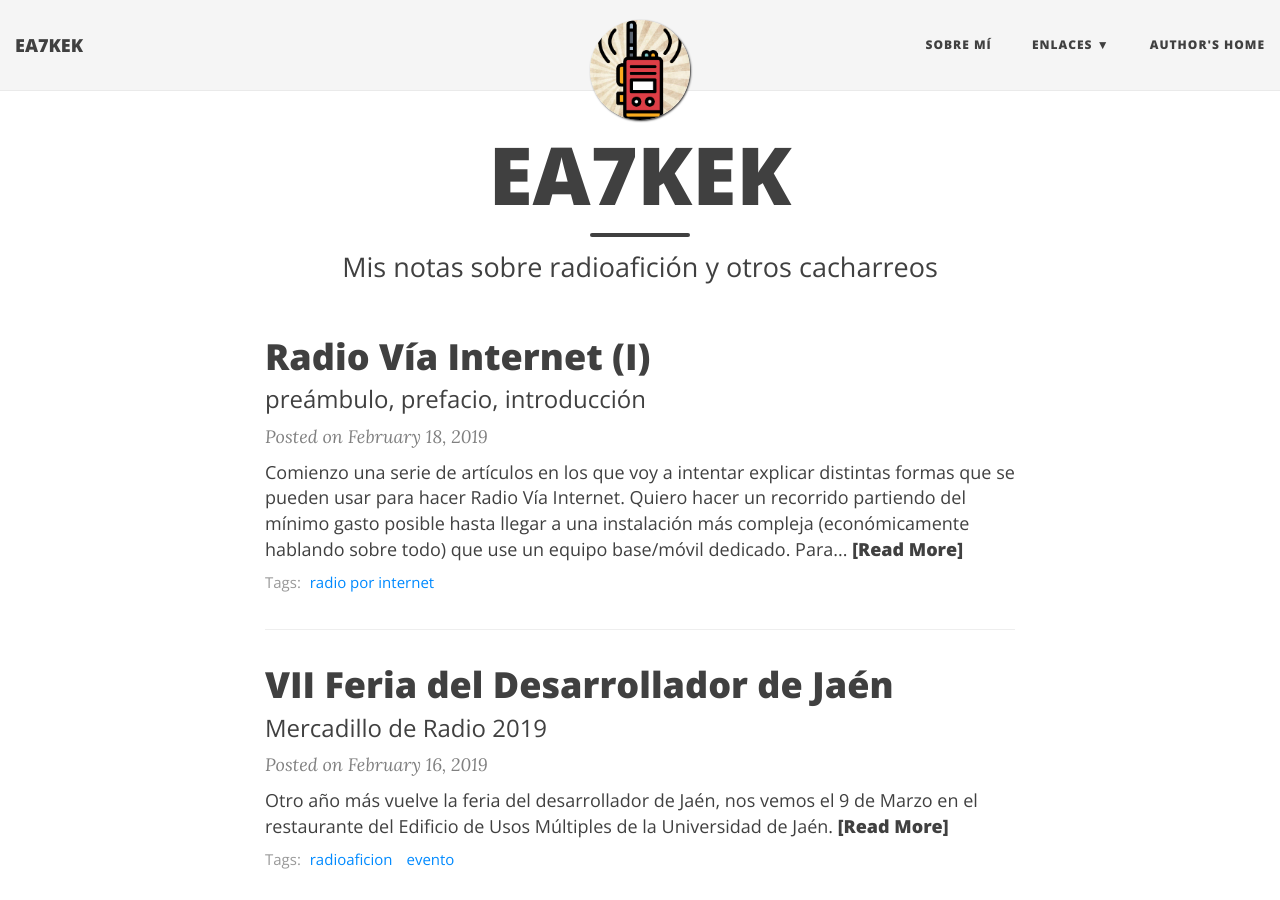
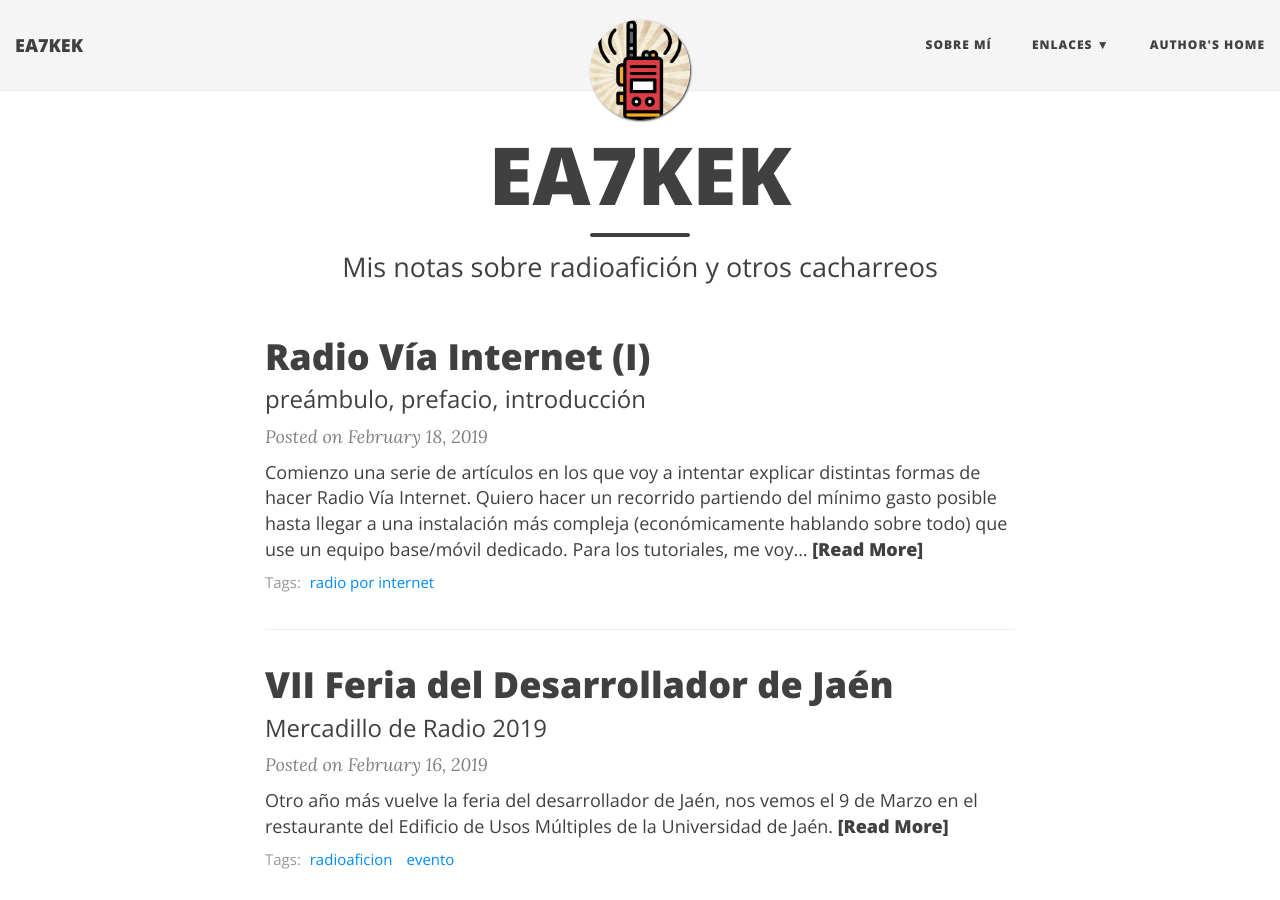
Before and after one commit to ea7kek/ea7kek.github.io, a Jekyll site: the page built from index.html, in a window 1280 px wide and 900 px high. Built offline with Jekyll 4.4.1, drawn with Linux system fonts in a browser that asks for light colours; nearby versions of some CDN libraries; the list of posts is cut into pages by our own code.

Commit message:
Update 2019-02-18-radio-via-internet-i.md

```diff
--- a/_posts/2019-02-18-radio-via-internet-i.md
+++ b/_posts/2019-02-18-radio-via-internet-i.md
@@ -7,7 +7,7 @@ comments: true
 ---
 
 > Comienzo una serie de artículos en los que voy a intentar explicar
-> distintas formas que se pueden usar para hacer Radio Vía Internet.
+> distintas formas de hacer Radio Vía Internet.
 >
 > Quiero hacer un recorrido partiendo del mínimo gasto posible hasta llegar a una
 > instalación más compleja (*económicamente hablando sobre todo*) que use
```
